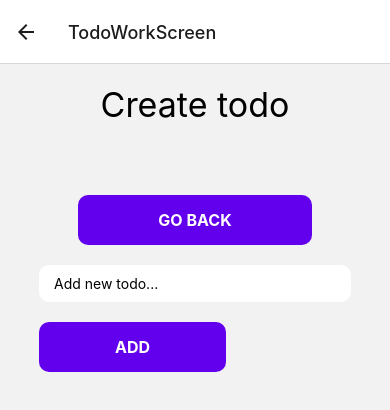
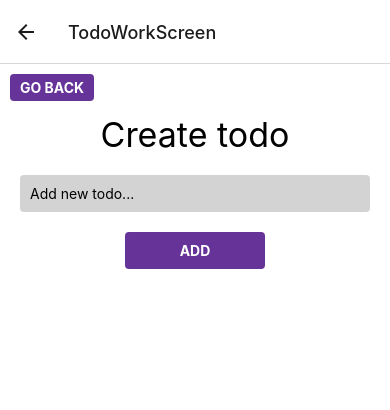
Before and after one commit to RustyTaz/todo-react-native-firebase, a React Native app: screen /TodoWorkScreen in a window 390 px wide. Shown: the top 410 px of the page. Built offline with nearby package versions, Linux system fonts and the light colour scheme; no server answers.

Commit message:
get location done

```diff
--- a/package.json
+++ b/package.json
@@ -11,7 +11,9 @@
   "dependencies": {
     "@react-navigation/native": "^6.1.6",
     "@react-navigation/native-stack": "^6.9.12",
+    "axios": "^1.4.0",
     "expo": "~48.0.15",
+    "expo-location": "~15.1.1",
     "expo-status-bar": "~1.4.4",
     "firebase": "^9.22.0",
     "react": "18.2.0",
--- a/screens/HomeScreen.js
+++ b/screens/HomeScreen.js
@@ -6,16 +6,19 @@ import { getAuth, signOut } from "firebase/auth";
 import app from "../firebase";
 import { getDatabase, ref, get, child, remove } from "firebase/database";
 import { MaterialIcons } from "@expo/vector-icons";
+import * as Location from "expo-location";
+import axios from "axios";
 
 const database = ref(getDatabase());
 const auth = getAuth(app);
 const db = getDatabase(app);
 
 const HomeScreen = () => {
-	const [todo, setTodo] = useState(""); // todo
 	const [todos, setTodos] = useState([]); // todos"O6qKljPf7bbYt0OKpCNlfz4H1vx1"
 	const navigation = useNavigation();
 	const userId = auth.currentUser.uid;
+	const [location, setLocation] = useState(null);
+	const [address, setAddress] = useState(null);
 
 	useEffect(() => {
 		const userId = auth.currentUser.uid;
@@ -33,6 +36,34 @@ const HomeScreen = () => {
 			.catch((error) => {
 				console.error("Error fetching todos:", error);
 			});
+
+		(async () => {
+			// Request permission to access location
+			let { status } = await Location.requestForegroundPermissionsAsync();
+			if (status !== "granted") {
+				console.log("Permission to access location was denied");
+				return;
+			}
+
+			// Get current device location
+			let location = await Location.getCurrentPositionAsync({});
+			setLocation(location);
+
+			// Reverse geocode the coordinates to get address
+			try {
+				let response = await axios.get(
+					`https://maps.googleapis.com/maps/api/geocode/json?latlng=${location.coords.latitude},${location.coords.longitude}&key=YOUR_API_KEY`
+				);
+				if (response.data.results && response.data.results.length > 0) {
+					setAddress(response.data.results[0].formatted_address);
+				} else {
+					setAddress("Address not found");
+				}
+			} catch (error) {
+				console.error("Error retrieving address:", error);
+				setAddress("Error retrieving address");
+			}
+		})();
 	}, []);
 
 	const deleteTodo = (todoId) => {
@@ -86,6 +117,15 @@ const HomeScreen = () => {
 					<Text style={styles.buttonText}>Sign out</Text>
 				</TouchableOpacity>
 			</View>
+			<View>
+				{location && (
+					<Text>
+						Latitude: {location.coords.latitude.toFixed(6)},
+						Longitude: {location.coords.longitude.toFixed(6)}
+					</Text>
+				)}
+				{address && <Text>Address: {address}</Text>}
+			</View>
 			<View style={styles.container2}>
 				{Object.entries(todos).map(([key, value]) => (
 					<View key={key} style={styles.todoContainer}>
@@ -128,7 +168,7 @@ const styles = StyleSheet.create({
 		flexDirection: "row",
 		justifyContent: "space-between",
 		alignItems: "center",
-		marginBottom: 50,
+		marginBottom: 30,
 	},
 	button: {
 		padding: 8,
--- a/screens/TodoWorkScreen.js
+++ b/screens/TodoWorkScreen.js
@@ -5,13 +5,13 @@ import {
 	View,
 	TextInput,
 	TouchableOpacity,
+	SafeAreaView,
 } from "react-native";
-import { getAuth, signOut } from "firebase/auth";
+import { getAuth } from "firebase/auth";
 import app from "../firebase";
-import { getDatabase, set, ref, get, child, update } from "firebase/database";
+import { getDatabase, set, ref, update } from "firebase/database";
 import { useNavigation, useRoute } from "@react-navigation/core";
 
-const database = ref(getDatabase());
 const auth = getAuth(app);
 
 const TodoWorkScreen = () => {
@@ -31,9 +31,7 @@ const TodoWorkScreen = () => {
 		const db = getDatabase();
 		const userId = auth.currentUser.uid;
 		const date = new Date().getTime();
-		update(ref(db, `Tasks/` + userId), {
-			[date]: todo,
-		});
+		update(ref(db, `Tasks/${userId}`), { [date]: todo });
 		setTodo("");
 	}
 
@@ -44,7 +42,7 @@ const TodoWorkScreen = () => {
 		set(todoRef, todo)
 			.then(() => {
 				console.log("Todo updated successfully.");
-				//navigation.goBack();
+				// navigation.goBack();
 			})
 			.catch((error) => {
 				console.error("Error updating todo:", error);
@@ -52,18 +50,17 @@ const TodoWorkScreen = () => {
 	}
 
 	return (
-		<View style={styles.container}>
-			<View>
-				<Text style={styles.mainText}>
-					{editMode ? "Edit todo" : "Create todo"}
-				</Text>
-			</View>
+		<SafeAreaView style={styles.container}>
 			<TouchableOpacity
-				style={styles.button}
+				style={styles.backButton}
 				onPress={() => navigation.replace("HomeScreen")}
 			>
 				<Text style={styles.buttonText}>GO BACK</Text>
 			</TouchableOpacity>
+			<View style={styles.contentContainer}>
+				<Text style={styles.mainText}>
+					{editMode ? "Edit todo" : "Create todo"}
+				</Text>
 				<View style={styles.inputContainer}>
 					<TextInput
 						placeholder="Add new todo..."
@@ -81,6 +78,7 @@ const TodoWorkScreen = () => {
 					</TouchableOpacity>
 				</View>
 			</View>
+		</SafeAreaView>
 	);
 };
 
@@ -88,34 +86,58 @@ export default TodoWorkScreen;
 
 const styles = StyleSheet.create({
 	container: {
+		flex: 1,
+		backgroundColor: "#fff",
+	},
+	backButton: {
+		position: "absolute",
+		top: 10,
+		left: 10,
+		zIndex: 1,
+		paddingHorizontal: 10,
+		paddingVertical: 5,
+		borderRadius: 4,
+		backgroundColor: "#663399",
+	},
+	buttonText: {
+		color: "white",
+		fontWeight: "700",
+		fontSize: 16,
+	},
+	contentContainer: {
+		flex: 1,
+		justifyContent: "flex-start",
 		alignItems: "center",
+		paddingHorizontal: 20,
+		marginTop: 50,
 	},
 	mainText: {
 		fontSize: 34,
-		marginTop: 20,
-		marginBottom: 50,
+		textAlign: "center",
 	},
 	inputContainer: {
-		width: "80%",
+		width: "100%",
 	},
 	input: {
 		backgroundColor: "white",
-		paddingHorizontal: 15,
+		paddingHorizontal: 10,
 		paddingVertical: 10,
-		borderRadius: 10,
+		borderRadius: 4,
 		marginTop: 20,
+		backgroundColor: "lightgrey",
 	},
 	button: {
-		backgroundColor: "#6200ED",
-		width: "60%",
-		padding: 15,
-		borderRadius: 10,
+		alignSelf: "center",
+		backgroundColor: "#663399",
+		width: "40%",
+		padding: 10,
+		borderRadius: 4,
 		alignItems: "center",
 		marginTop: 20,
 	},
 	buttonText: {
 		color: "white",
 		fontWeight: "700",
-		fontSize: 16,
+		fontSize: 14,
 	},
 });
```
Also changed, not shown: 1 other file (tests, documents, lock files or other folders). Lines whose indentation alone changed are shown as unchanged.
